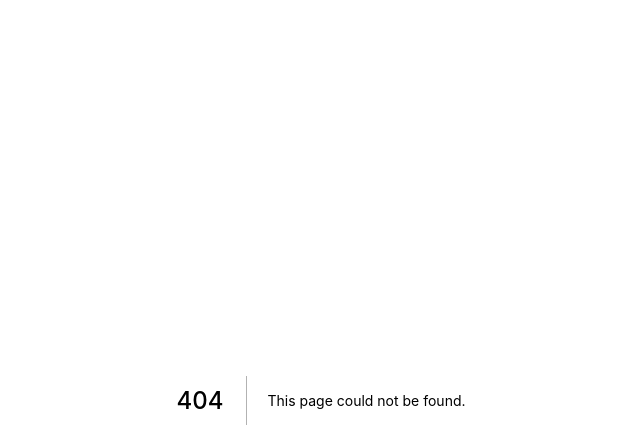
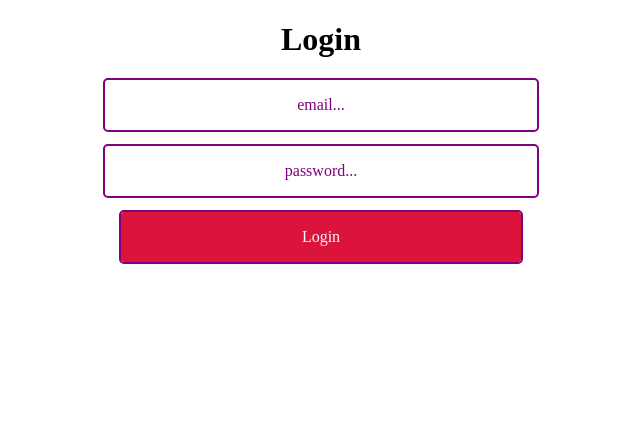
Before and after one commit to TryAndBuyYNOV/WebApp, a Next.js app: page /login in a window 1280 px wide. Before the commit this address had no page. Shown: the top 448 px of the page, without its empty margins (319-959 px from the left). Built offline with nearby package versions, Linux system fonts and the light colour scheme.

Commit message:
install sass, jwt-decode dependencies and adding  login page

```diff
--- a/package.json
+++ b/package.json
@@ -14,6 +14,7 @@
     "globby": "^11.0.0",
     "graphql": "^15.7.2",
     "isomorphic-unfetch": "^3.0.0",
+    "jwt-decode": "^3.1.2",
     "next": "9.5.3",
     "next-compose-plugins": "^2.2.0",
     "next-optimized-images": "^2.5.4",
@@ -28,6 +29,7 @@
     "react-multi-carousel": "^2.5.5",
     "react-scroll": "^1.8.0",
     "react-stickynode": "^3.0.3",
+    "sass": "^1.43.4",
     "theme-ui": "^0.3.1",
     "typeface-dm-sans": "^1.1.3"
   },
--- /dev/null
+++ b/src/Scss/_forms.scss
@@ -0,0 +1,31 @@
+$purpleColor : purple;
+
+@mixin forms {
+
+    padding: 1rem;
+    border: none;
+    display: block;
+    text-align: center;
+    margin: 0 auto;
+    width: 400px;
+    margin-top: 1rem;
+    font-family: cursive;
+    font-size: 1rem;
+    color: $purpleColor ;
+    outline: 2px solid $purpleColor;
+    border-radius: 3px;
+    display: block;
+    &::placeholder{
+        color: purple;
+    }
+}
+
+.Label{
+    margin-left: 4rem;
+    margin-bottom: 0.3rem;
+    margin-top: 0.3rem;
+    display: inline-block;
+     font-family: cursive;
+    font-size: 1rem;
+    color: purple;
+}
--- /dev/null
+++ b/src/pages/login/Login.module.scss
@@ -0,0 +1,23 @@
+@import '../../Scss//forms';
+
+$redColor : #DC143C;
+$whiteColor : aliceblue;
+.signupForms{
+    @include forms()
+}
+
+.SubmitButton{
+    background: $redColor ;
+    color: $whiteColor;
+}
+
+.ErrorMessage{
+    padding: 1rem;
+    background: $redColor;
+    color : $whiteColor
+}
+
+.container{
+    font-family: cursive;
+    text-align: center;
+}
--- /dev/null
+++ b/src/pages/login/index.js
@@ -0,0 +1,81 @@
+import React, { useRef, useState } from 'react';
+import styles from "./Login.module.scss"
+import {gql , useLazyQuery } from '@apollo/client'
+import jwt_decode  from 'jwt-decode'
+import {useRouter} from 'next/router'
+
+const index = () => {
+
+    const router = useRouter()
+    const [Forms , setForms] = useState({
+        email:"",
+        password:"",
+
+    })
+
+    const isUpdated = useRef(false)
+
+        const LoginQuery = gql`
+    query LoginQuery($email : String! , $password:String!){
+  login(email:$email , password:$password){auth token}
+} `
+
+ const [LoginQueryFunction, { called, loading, data }] = useLazyQuery(
+    LoginQuery)
+
+
+     async function  SubmitLogin (e){
+        e.preventDefault()
+       LoginQueryFunction({ variables: { email: Forms.email , password :Forms.password } })
+    }
+
+    const OnChangeLogin = (e)=>{
+        const name = e.target.name
+        const value = e.target.value
+        setForms({
+            ...Forms,
+            [name] : value,
+        })
+    }
+
+
+
+         if(called===true  && data){
+            console.log("is loged");
+             isUpdated.current = false
+            const token = data["login"].token
+
+             const decoded = jwt_decode(token)
+             const userData = JSON.stringify(decoded)
+
+         localStorage.setItem("user" , userData)
+
+           console.log(JSON.parse(localStorage.getItem("user")));
+        }
+
+        if(called===true && !data){
+            console.log("not loged");
+            isUpdated.current = true
+        }
+
+
+    return (
+        <div className={styles.container}>
+
+                <h1> Login</h1>
+
+              <p style={{display : isUpdated.current ? "block" : "none"}} className={styles.ErrorMessage} > email ou mot de passe erroné</p>
+
+            <form onSubmit={SubmitLogin} >
+
+            <input className={styles.signupForms} type="text" name="email" id="" placeholder="email..."  value={Forms.email} onChange={OnChangeLogin}/>
+            <input className={styles.signupForms} type="password" placeholder="password..." value={Forms.password} name="password" onChange={OnChangeLogin} />
+
+                <button className={styles.signupForms+" "+styles.SubmitButton} type="submit">Login</button>
+            </form>
+
+        </div>
+    );
+};
+
+export default index;
```
